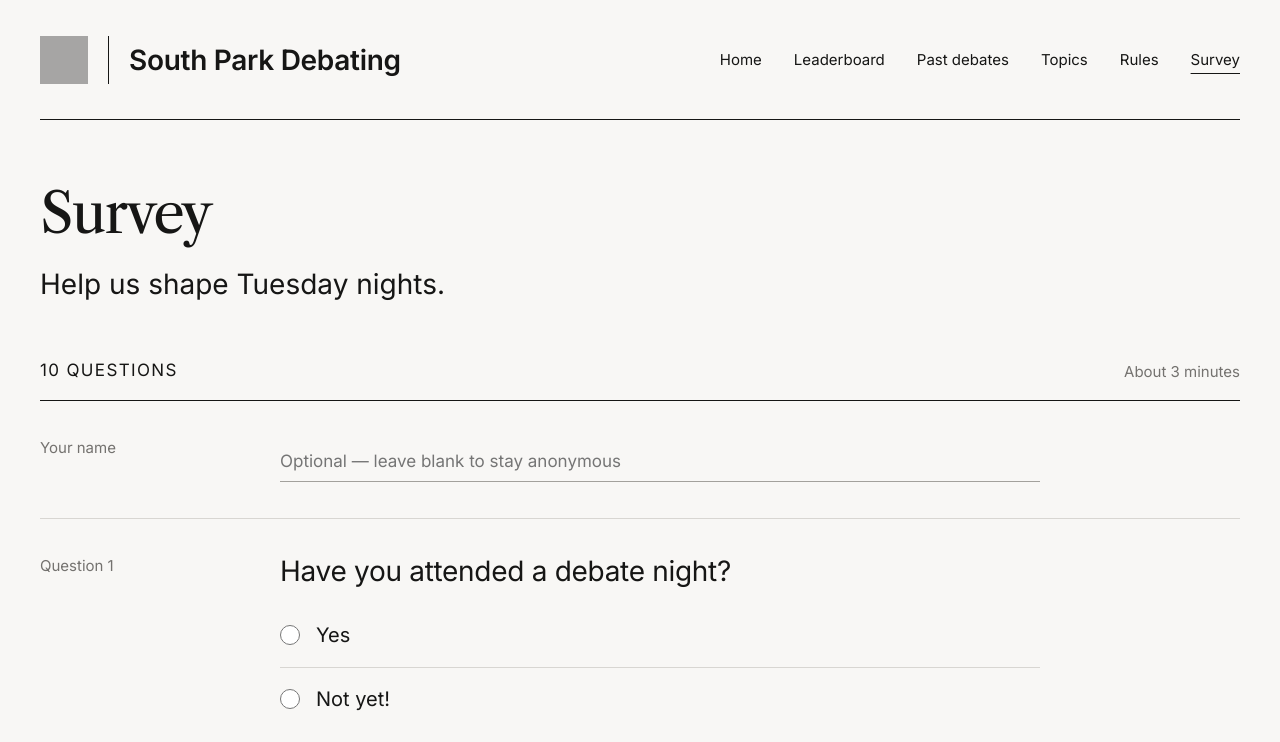
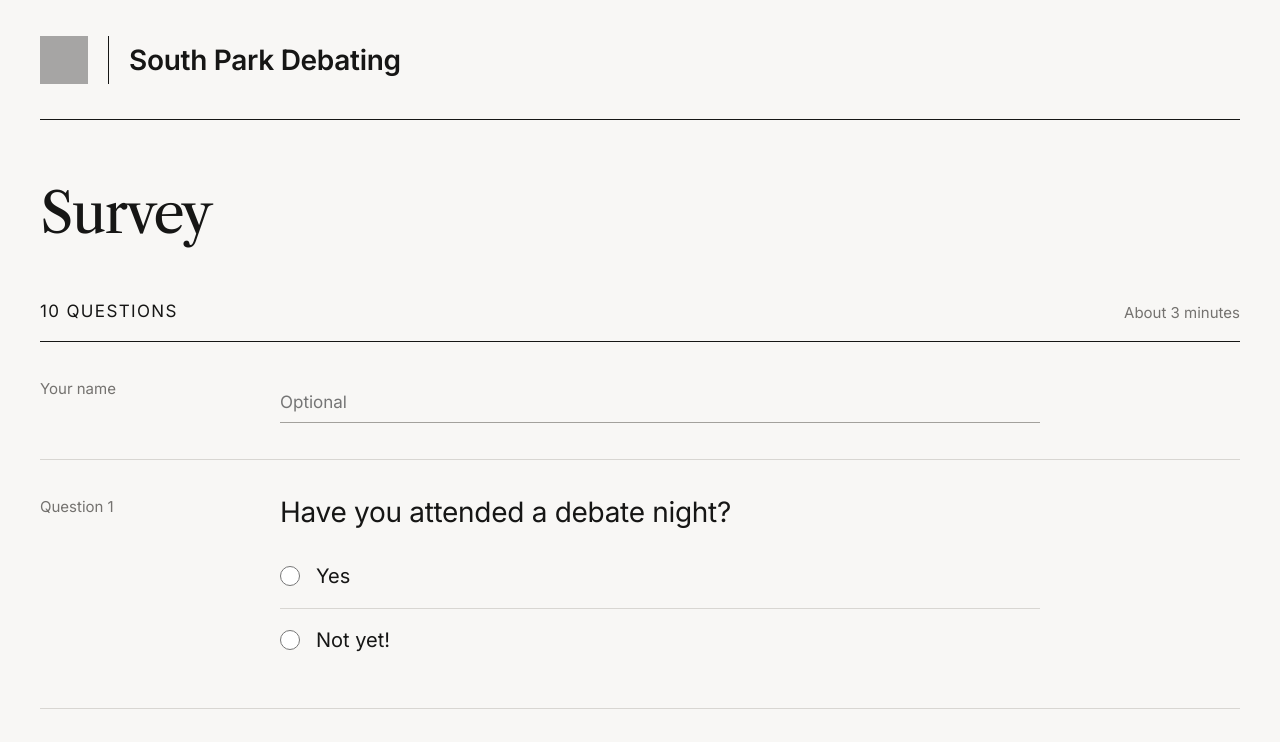
Before and after one commit to Radilx/spc-survey, a plain HTML site: page index.html in a window 1280 px wide. Shown: the top 742 px of the page. Drawn offline with nearby package versions, Linux system fonts and the light colour scheme; grey boxes are pictures that could not be loaded.

Commit message:
Drop nav tabs and intro line, shorten name placeholder
Co-Authored-By: Claude Opus 5.5 (1M context) <noreply@anthropic.com>

```diff
--- a/index.html
+++ b/index.html
@@ -34,9 +34,6 @@ button { cursor: pointer; }
 .wordmark:hover { text-decoration: none; }
 .wordmark img { width: 48px; height: 48px; mix-blend-mode: multiply; filter: brightness(1.06) contrast(1.1); }
 .wordmark span { font-size: var(--text-h2); font-weight: 600; letter-spacing: -.3px; line-height: 1; border-left: 1px solid var(--ink); padding: 10px 0 10px 20px; }
-.site-header nav { display: flex; flex-wrap: wrap; gap: 16px 32px; font-size: var(--text-small); }
-.site-header nav a { padding: 10px 0; }
-.site-header nav a.active { text-decoration: underline; text-underline-offset: 8px; text-decoration-thickness: 1px; }
 
 main { padding: 64px 0 96px; min-height: 65vh; }
 .intro { font-size: var(--text-h2); line-height: 1.25; max-width: 760px; margin-top: 24px; }
@@ -92,17 +89,16 @@ textarea { min-height: 120px; margin-top: 20px; line-height: 1.5; }
 @media (width <= 1050px) {
   :root { --text-h1: 34px; --text-h2: 24px; }
   .site-frame { padding-inline: 28px; }
-  .site-header, .site-header nav { gap: 24px; }
+  .site-header { gap: 24px; }
   .q { grid-template-columns: 150px minmax(0, 1fr); gap: 24px; }
 }
 @media (width <= 700px) {
   :root { --text-h1: 30px; --text-h2: 22px; }
   .site-frame { padding-inline: 16px; }
-  .site-header { display: block; min-height: 0; padding-top: 24px; }
+  .site-header { min-height: 0; padding: 24px 0; }
   .wordmark { gap: 14px; }
   .wordmark img { width: 40px; height: 40px; }
   .wordmark span { padding-left: 14px; }
-  .site-header nav { gap: 16px; margin-top: 16px; padding-bottom: 8px; }
   main { padding: 40px 0 72px; }
   .intro { font-size: 21px; }
   .count { display: block; margin-top: 32px; }
@@ -120,19 +116,10 @@ textarea { min-height: 120px; margin-top: 20px; line-height: 1.5; }
       <img src="https://jacknzheng.github.io/south-park-debating/spc-logo.jpg" width="280" height="280" alt="South Park Commons">
       <span>South Park Debating</span>
     </a>
-    <nav aria-label="Main navigation">
-      <a href="https://jacknzheng.github.io/south-park-debating/">Home</a>
-      <a href="https://jacknzheng.github.io/south-park-debating/leaderboard">Leaderboard</a>
-      <a href="https://jacknzheng.github.io/south-park-debating/archive">Past debates</a>
-      <a href="https://jacknzheng.github.io/south-park-debating/topics">Topics</a>
-      <a href="https://jacknzheng.github.io/south-park-debating/rules">Rules</a>
-      <a class="active" href="./" aria-current="page">Survey</a>
-    </nav>
   </header>
 
   <main id="main">
     <h1>Survey</h1>
-    <p class="intro">Help us shape Tuesday nights.</p>
     <div class="count">
       <p>10 questions</p>
       <p class="subtle">About 3 minutes</p>
@@ -142,7 +129,7 @@ textarea { min-height: 120px; margin-top: 20px; line-height: 1.5; }
       <section class="q" id="name">
         <p class="q-num">Your name</p>
         <div>
-          <input class="explain" name="name" placeholder="Optional — leave blank to stay anonymous" maxlength="200" autocomplete="name" aria-label="Your name (optional)">
+          <input class="explain" name="name" placeholder="Optional" maxlength="200" autocomplete="name" aria-label="Your name (optional)">
         </div>
       </section>
       <section class="q" id="q1">
```
